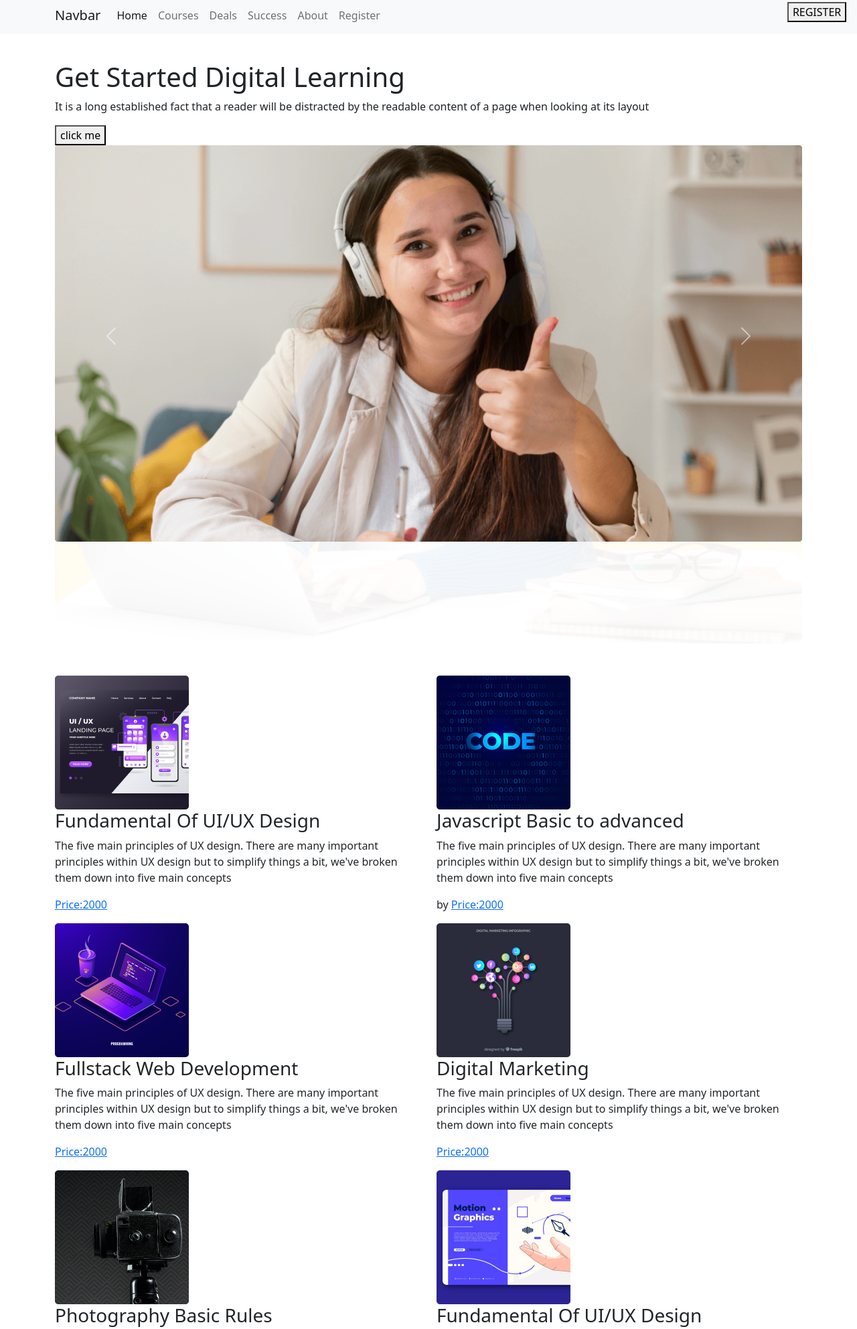
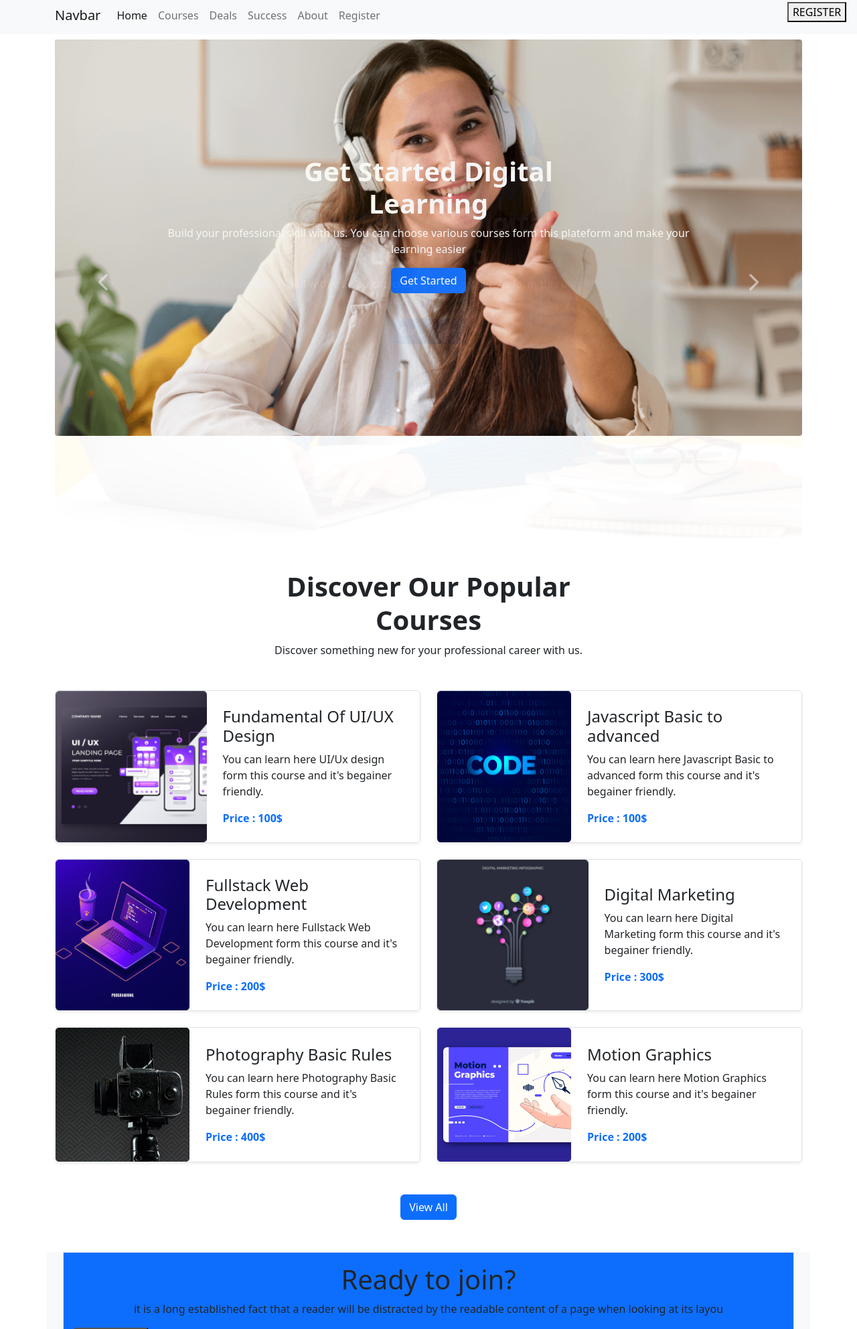
Before and after one commit to akhi780/E-Learning, a plain HTML site: page index.html in a window 1280 px wide. Shown: the part 5-1990 px from the top of the page at 67% size. Drawn offline with nearby package versions, Linux system fonts and the light colour scheme.

Commit message:
commit retry

```diff
--- a/index.html
+++ b/index.html
@@ -7,6 +7,9 @@
     <title>E-Lerning</title>
     <!-- css link  -->
     <link rel="stylesheet" href="style.css">
+
+          <!-- icon link  -->
+          <script src="https://kit.fontawesome.com/3c609c32b5.js" crossorigin="anonymous"></script>
 
 
     <!-- bootstap link  -->
@@ -58,102 +61,131 @@
 
        <!-- carousel item  -->
 
-<section class="container mt-5 ">
-
-    <div id="carouselExampleFade" class="carousel slide carousel-fade" data-bs-ride="carousel">
+       <div id="carouselExampleDark" class="carousel carousel-dark slide carousel-fade container pt-3 mt-5" data-bs-ride="carousel">
         <div class="carousel-inner">
-          <div class="carousel-item active mt-5">
-                <div class="lerning">
-                  <h1>Get Started Digital
-                    Learning</h1>
-                    <p>It is a long established fact that a reader will be distracted by the readable
-                        content of a page when looking at its layout</p>
-                        <button>click me</button>
-                </div>
-            <img src="images/cover/cover-1.png" class="d-block w-100" alt="...">
-
+          <div class="carousel-item bg-dark bg-opacity-10 active" >
+            <img src="images/cover/cover-1.png"class="d-block img-fluid" alt="...">
+            <div class="carousel-caption p-0 d-flex flex-column align-items-center justify-content-center h-100">
+              <h1 class="fw-semibold text-light">Get Started Digital <br>Learning</h1>
+              <p class="text-light">Build your professional skill with us. You can choose various courses form this plateform and make your learning easier</p>
+              <a href="#" class="btn btn-primary">Get Started</a>
+            </div>
           </div>
-          <div class="carousel-item mt-5">
-            <h1>Get Started Digital
-              Learning</h1>
-              <p>It is a long established fact that a reader will be distracted by the readable
-                  content of a page when looking at its layout</p>
-                  <button>click me</button>
-            <img src="images/cover/cover-2.jpg" class="d-block w-100" alt="...">
+          <div class="carousel-item bg-dark bg-opacity-10" >
+            <img src="images/cover/cover-2.jpg" class="d-block img-fluid" alt="...">
+            <div class="carousel-caption p-0 d-flex flex-column align-items-center justify-content-center h-100">
+              <h1 class="fw-semibold text-light">Get Started Digital <br>Learning</h1>
+              <p class="text-light">Build your professional skill with us. You can choose various courses form this plateform and make your learning easier.</p>
+              <a href="#" class="btn btn-primary">Get Started</a>
+            </div>
           </div>
-          <div class="carousel-item mt-5">
-            <h1>Get Started Digital
-              Learning</h1>
-              <p>It is a long established fact that a reader will be distracted by the readable
-                  content of a page when looking at its layout</p>
-                  <button>click me</button>
-            <img src="images/cover/cover-3.jpg" class="d-block w-100" alt="...">
+          <div class="carousel-item bg-dark bg-opacity-10">
+            <img src="images/cover/cover-3.jpg" class="d-block img-fluid" alt="...">
+            <div class="carousel-caption p-0 d-flex flex-column align-items-center justify-content-center h-100">
+              <h1 class="fw-semibold text-light">Get Started Digital <br>Learning</h1>
+              <p class="text-light">Build your professional skill with us. You can choose various courses form this plateform and make your learning easier.</p>
+              <a href="#" class="btn btn-primary">Get Started</a>
+            </div>
           </div>
         </div>
-        <button class="carousel-control-prev" type="button" data-bs-target="#carouselExampleFade" data-bs-slide="prev">
-          <span class="carousel-control-prev-icon" aria-hidden="true"></span>
-          <span class="visually-hidden">Previous</span>
+        <button class="carousel-control-prev" type="button" data-bs-target="#carouselExampleDark" data-bs-slide="prev">
+          <span class="visually">
+            <i class="fa-solid fa-chevron-left fs-3"></i>
+          </span>
         </button>
-        <button class="carousel-control-next" type="button" data-bs-target="#carouselExampleFade" data-bs-slide="next">
-          <span class="carousel-control-next-icon" aria-hidden="true"></span>
-          <span class="visually-hidden">Next</span>
+        <button class="carousel-control-next" type="button" data-bs-target="#carouselExampleDark" data-bs-slide="next">
+          <span class="visually">
+            <i class="fa-solid fa-chevron-right fs-3"></i>
+          </span>
         </button>
       </div>
-</section>
 
 <!-- --course item--  -->
 
-<div class="container mt-5 ">
-    <div class="row row-cols-2">
-      <div>
-        <img src="images/course/course-1.png" alt="">
-        <h3>Fundamental Of UI/UX Design</h3>
-        <p>The five main principles of UX design. There are many important principles within UX design but to simplify things a bit, we've broken them down into five main concepts</p>
-        <p> <a href="">Price:2000</a></p>
+<section class="course container my-5">
+  <h1 class="text-center fs-1 fw-semibold lh-sm">Discover Our Popular <br>Courses</h1>
+  <p class="text-center mb-5">Discover something new for your professional career with us.</p>
+  <div class="courses row gy-4">
+      <div class="course col-12 col-lg-6">
+          <div class="course-card d-flex flex-column flex-md-row flex-lg-row border border-1 rounded-2  shadow-sm h-100">
+              <img src="images/course/course-1.png" alt="">
+              <div class="course-info d-flex flex-column justify-content-center p-4">
+                  <h4>Fundamental Of UI/UX Design</h4>
+                  <p>You can learn here UI/Ux design form this course and it's begainer friendly.</p>
+                  <a href="#" class="text-primary text-decoration-none fw-semibold">Price : 100$</a>
+              </div>
+          </div>
+      </div>
 
+      <div class="course col-12 col-lg-6">
+          <div class="course-card d-flex flex-column flex-md-row flex-lg-row border border-1 rounded-2  shadow-sm h-100">
+              <img src="images/course/course-2.png" alt="">
+              <div class="course-info d-flex flex-column justify-content-center p-4">
+                  <h4>Javascript Basic to advanced</h4>
+                  <p>You can learn here Javascript Basic to advanced form this course and it's begainer friendly.</p>
+                  <a href="#" class="text-primary text-decoration-none fw-semibold">Price : 100$</a>
+              </div>
+          </div>
       </div>
-      <div class="col-6"><img src="images/course/course-2.png" alt="">
-        <h3>Javascript Basic to advanced</h3>
-        <p>The five main principles of UX design. There are many important principles within UX design but to simplify things a bit, we've broken them down into five main concepts</p>
-        <p>by <a href="">Price:2000</a></p></div>
 
-      <div class="col-6"><img src="images/course/course-3.png" alt="">
-        <h3>Fullstack Web Development</h3>
-        <p>The five main principles of UX design. There are many important principles within UX design but to simplify things a bit, we've broken them down into five main concepts</p>
-        <p> <a href="">Price:2000</a></p></div>
+      <div class="course col-12 col-lg-6">
+          <div class="course-card d-flex flex-column flex-md-row flex-lg-row border border-1 rounded-2  shadow-sm h-100">
+              <img src="images/course/course-3.png" alt="">
+              <div class="course-info d-flex flex-column justify-content-center p-4">
+                  <h4>Fullstack Web Development</h4>
+                  <p>You can learn here Fullstack Web Development form this course and it's begainer friendly.</p>
+                  <a href="#" class="text-primary text-decoration-none fw-semibold">Price : 200$</a>
+              </div>
+          </div>
+      </div>
 
+      <div class="course col-12 col-lg-6">
+          <div class="course-card d-flex flex-column flex-md-row flex-lg-row border border-1 rounded-2  shadow-sm h-100">
+              <img src="images/course/course-4.png" alt="">
+              <div class="course-info d-flex flex-column justify-content-center p-4">
+                  <h4>Digital Marketing</h4>
+                  <p>You can learn here Digital Marketing form this course and it's begainer friendly.</p>
+                  <a href="#" class="text-primary text-decoration-none fw-semibold">Price : 300$</a>
+              </div>
+          </div>
+      </div>
 
-      <div class="col"><img src="images/course/course-4.png" alt="">
-        <h3>Digital Marketing</h3>
-        <p>The five main principles of UX design. There are many important principles within UX design but to simplify things a bit, we've broken them down into five main concepts</p>
-        <p> <a href="">Price:2000</a></p></div>
+      <div class="course col-12 col-lg-6">
+          <div class="course-card d-flex flex-column flex-md-row flex-lg-row border border-1 rounded-2  shadow-sm h-100">
+              <img src="images/course/course-5.png" alt="">
+              <div class="course-info d-flex flex-column justify-content-center p-4">
+                  <h4>Photography Basic Rules</h4>
+                  <p>You can learn here Photography Basic Rules form this course and it's begainer friendly.</p>
+                  <a href="#" class="text-primary text-decoration-none fw-semibold">Price : 400$</a>
+              </div>
+          </div>
+      </div>
 
-
-      <div class="col"><img src="images/course/course-5.png" alt="">
-        <h3>Photography Basic Rules</h3>
-        <p>The five main principles of UX design. There are many important principles within UX design but to simplify things a bit, we've broken them down into five main concepts</p>
-        <p> <a href="">Price:2000</a></p></div>
-
-      <div class="col"><img src="images/course/course-6.png" alt="">
-        <h3>Fundamental Of UI/UX Design</h3>
-        <p>The five main principles of UX design. There are many important principles within UX design but to simplify things a bit, we've broken them down into five main concepts</p>
-        <p> <a href="">Price:2000</a></p></div>
-    </div>
+      <div class="course col-12 col-lg-6">
+          <div class="course-card d-flex flex-column flex-md-row flex-lg-row border border-1 rounded-2  shadow-sm h-100">
+              <img src="images/course/course-6.png" alt="">
+              <div class="course-info d-flex flex-column justify-content-center p-4">
+                  <h4>Motion Graphics</h4>
+                  <p>You can learn here Motion Graphics form this course and it's begainer friendly.</p>
+                  <a href="#" class="text-primary text-decoration-none fw-semibold">Price : 200$</a>
+              </div>
+          </div>
+      </div>
   </div>
-
-  <div class="d-flex justify-content-center ">
-    <button class="bg-primary"> VIEW ALL</button>
+  <div class="view-all d-flex justify-content-center mt-5">
+      <a href="#" class="btn btn-primary">View All</a>
   </div>
+</section>
 
 <section class="container mt-5 bg-light">
     <div class="container overflow-hidden text-center">
         <div class="row gx-5">
           <div class="col">
-           <div class="p-3 border bg-primary">
+           <div class="p-3 border bg-primary ">
             <h1>Ready to join?</h1>
             <p> it is a long established fact that a reader will be distracted by the
                 readable content of a page when looking at its layou</p>
-                <button class="justify-content-evenly col-3"> register now </button>
+                <button class="d-flex justify-content-end "> register now </button>
            </div >
 
           </div>
@@ -167,7 +199,7 @@
             readable content of a page when looking at its layout.</p>
 
             <div class="card-group">
-                <div class="card m-3">
+                <div class="card m-3 col-12 col-lg-6 ">
                   <img src="images/student/student-1.png" class="card-img-top" alt="...">
                   <div class="card-body">
                     <h5 class="card-title">Foyaz </h5>
@@ -175,7 +207,7 @@
 
                   </div>
                 </div>
-                <div class="card m-3">
+                <div class="card m-3 col-12 col-lg-6">
                   <img src="images/student/student-2.png" class="card-img-top" alt="...">
                   <div class="card-body">
                     <h5 class="card-title">Soniya Islam</h5>
@@ -183,7 +215,7 @@
 
                   </div>
                 </div>
-                <div class="card m-3">
+                <div class="card m-3 col-12 col-lg-6">
                   <img src="images/student/student-3.png" class="card-img-top" alt="...">
                   <div class="card-body">
                     <h5 class="card-title">Noyan Sorkar</h5>
@@ -191,7 +223,7 @@
 
                   </div>
                 </div>
-                <div class="card m-3">
+                <div class="card m-3 col-12 col-lg-6">
                   <img src="images/student/student-4.png" class="card-img-top" alt="...">
                   <div class="card-body">
                     <h5 class="card-title">Rabeya jami</h5>
@@ -263,11 +295,11 @@
 
 
 
-    <section class="container mt-5">
+    <section class="container mt-5 lg-sm-noen">
         <div>
             <h1 class="d-flex justify-content-center">Trusted by over 800+ companies</h1>
-            <div class=" rounded-2">
-                <img class="m-3" src="images/company/company-1.png" alt="">
+            <div class=" rounded-2 d-flex">
+                <img class="m-3 " src="images/company/company-1.png" alt="">
                 <img class="m-3" src="images/company/company-2.png" alt="">
                 <img class="m-3" src="images/company/company-3.png" alt="">
                 <img class="m-3" src="images/company/company-4.png" alt="">
@@ -278,13 +310,28 @@
     </section>
 
 <!-- footer item  -->
-    <footer class="bg-dark mt-5 d-flex justify-content-center ">
+    <footer class="bg-dark mt-5 d-flex justify-content-center h-100px ">
         <div class="small text-white  ">
             <h1 class="d-flex justify-content-center"> Pro Edu</h1>
             <h4>Office 41, Zawaya Buildin, Ghala Muscat, </h4>
             <h4>Sultanate of Oman</h4>
             <h5>Privacy Ploicy | Terms of use</h5>
-            <ion-icon name="logo-linkedin"></ion-icon>
+
+            <div class="d-flex justify-content-cente">
+              <a class="icone " href="https://www.facebook.com/">
+                <i class="fa-brands fa-facebook"></i>
+
+
+              </i></a>
+              <a class="icone r" href="https://www.whatsapp.com/">
+                <i class="fa-brands fa-whatsapp"></i>
+
+
+              </i></a>
+              <a class="icone " href="https://twitter.com">
+                <i class="fa-brands fa-twitter"></i>
+              </i></a>
+            </div>
 
         </div>
     </footer>
--- a/style.css
+++ b/style.css
@@ -1,3 +1,6 @@
 .register{
     margin-left: 600px;
 }
+.icone{
+   margin-left:50px;
+}
```
